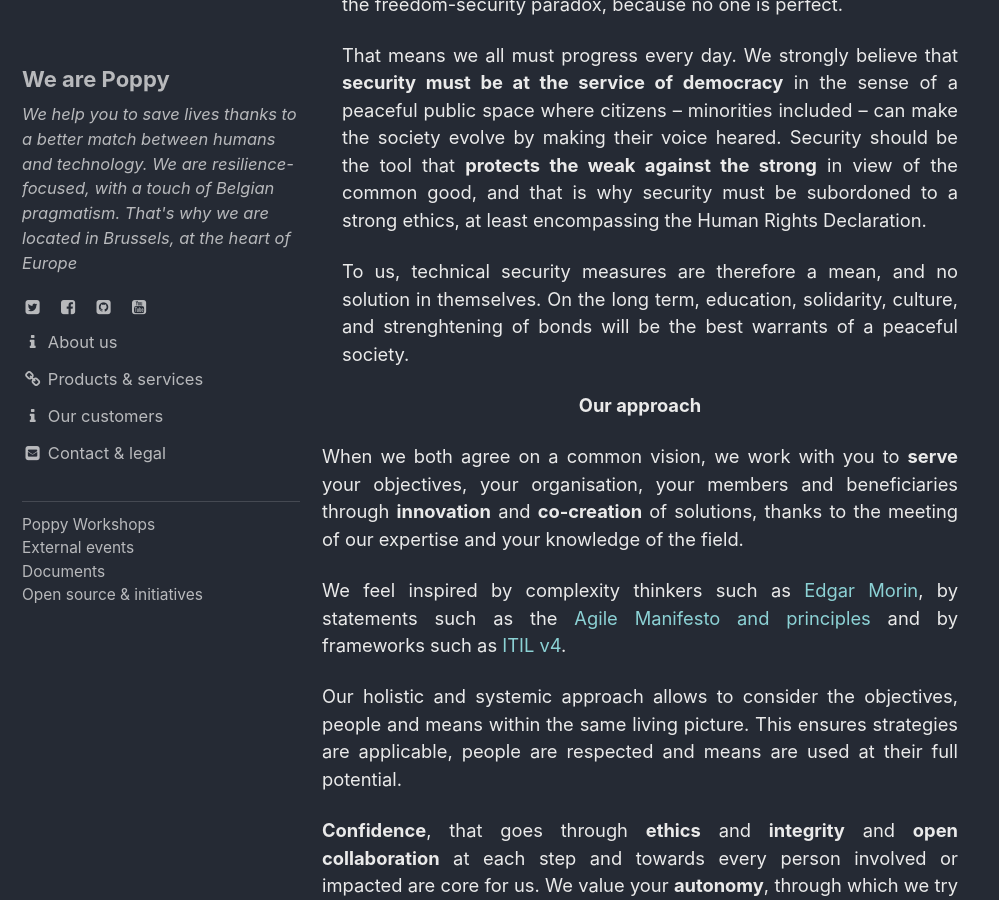
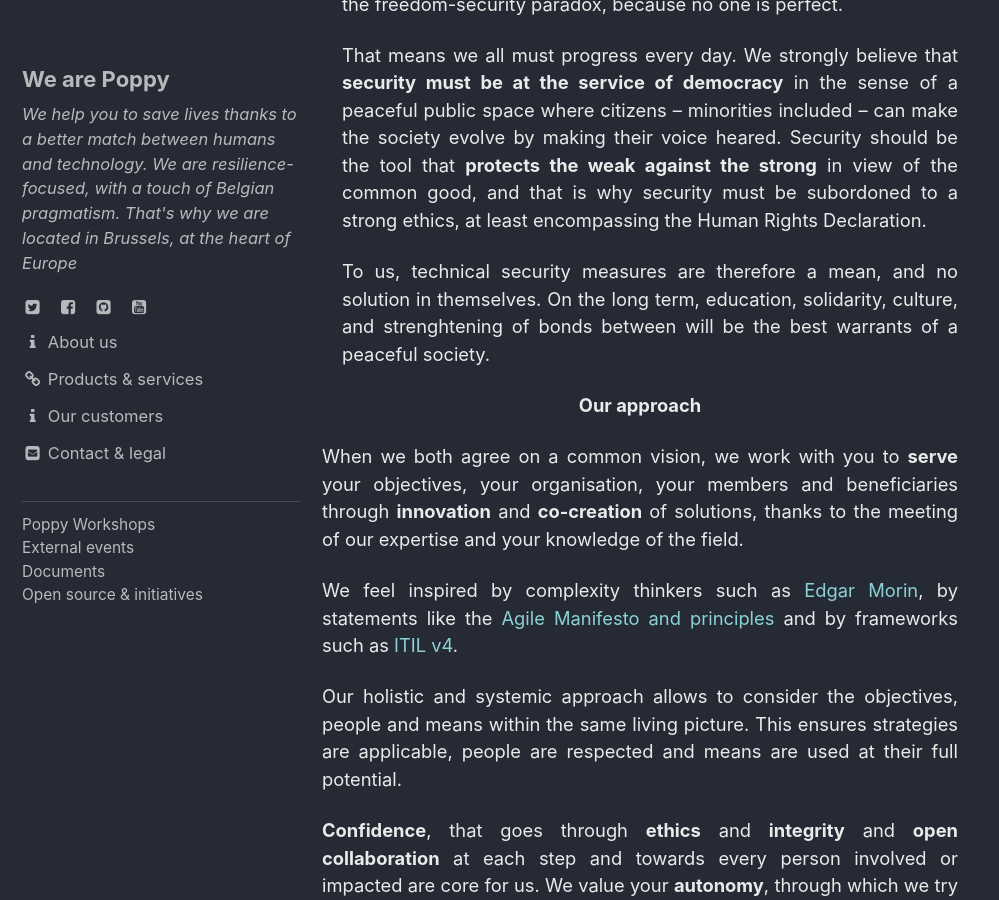
Before and after one commit to ccloquet/ccloquet.github.io, a Jekyll site: the page built from _pages/about_us.md, in a window 1280 px wide and 900 px high, scrolled down 2828 px. Shown: the whole window, without its empty margins (0-999 px from the left). Built offline with Jekyll 4.4.1, drawn with Linux system fonts in a browser that asks for light colours; cached includes are drawn as plain includes.

Commit message:
Update about_us.md

```diff
--- a/_pages/about_us.md
+++ b/_pages/about_us.md
@@ -47,14 +47,14 @@ permalink: /about_us/
 
 <p >That means we all must progress every day. We strongly believe that <strong>security must be at the service of democracy</strong> in the sense of a peaceful public space where citizens – minorities included – can make the society evolve by making their voice heared. Security should be the tool that <strong>protects the weak against the strong</strong> in view of the common good, and that is why security must be subordoned to a strong ethics, at least encompassing the Human Rights Declaration.</p>
 
-<p >To us, technical security measures are therefore a mean, and no solution in themselves. On the long term, education, solidarity, culture, and strenghtening of bonds will be the best warrants of a peaceful society.</p>
+<p >To us, technical security measures are therefore a mean, and no solution in themselves. On the long term, education, solidarity, culture, and strenghtening of bonds between will be the best warrants of a peaceful society.</p>
 </div>
 
 <p><center><strong>Our approach</strong></center></p>
 
 <p >When we both agree on a common vision, we work with you to <strong>serve</strong> your objectives, your organisation, your members and beneficiaries through <strong>innovation</strong> and <strong>co-creation</strong> of solutions, thanks to the meeting of our expertise and your knowledge of the field.</p>
 
-<p >We feel inspired by complexity thinkers such as <a href="http://chaire-edgar-morin-complexite.essec.edu/">Edgar Morin</a>, by statements such as the <a href="https://agilemanifesto.org/">Agile Manifesto and principles</a> and by frameworks such as <a href="https://www.sysaid.com/blog/entry/the-7-guiding-principles-of-itil-4-practical-advice-to-help-you-make-decisions">ITIL v4</a>.</p>
+<p >We feel inspired by complexity thinkers such as <a href="http://chaire-edgar-morin-complexite.essec.edu/">Edgar Morin</a>, by statements like the <a href="https://agilemanifesto.org/">Agile Manifesto and principles</a> and by frameworks such as <a href="https://www.sysaid.com/blog/entry/the-7-guiding-principles-of-itil-4-practical-advice-to-help-you-make-decisions">ITIL v4</a>.</p>
 
 <p >Our holistic and systemic approach allows to consider the objectives, people and means within the same living picture. This ensures strategies are applicable, people are respected and means are used at their full potential.</p>
 
```
